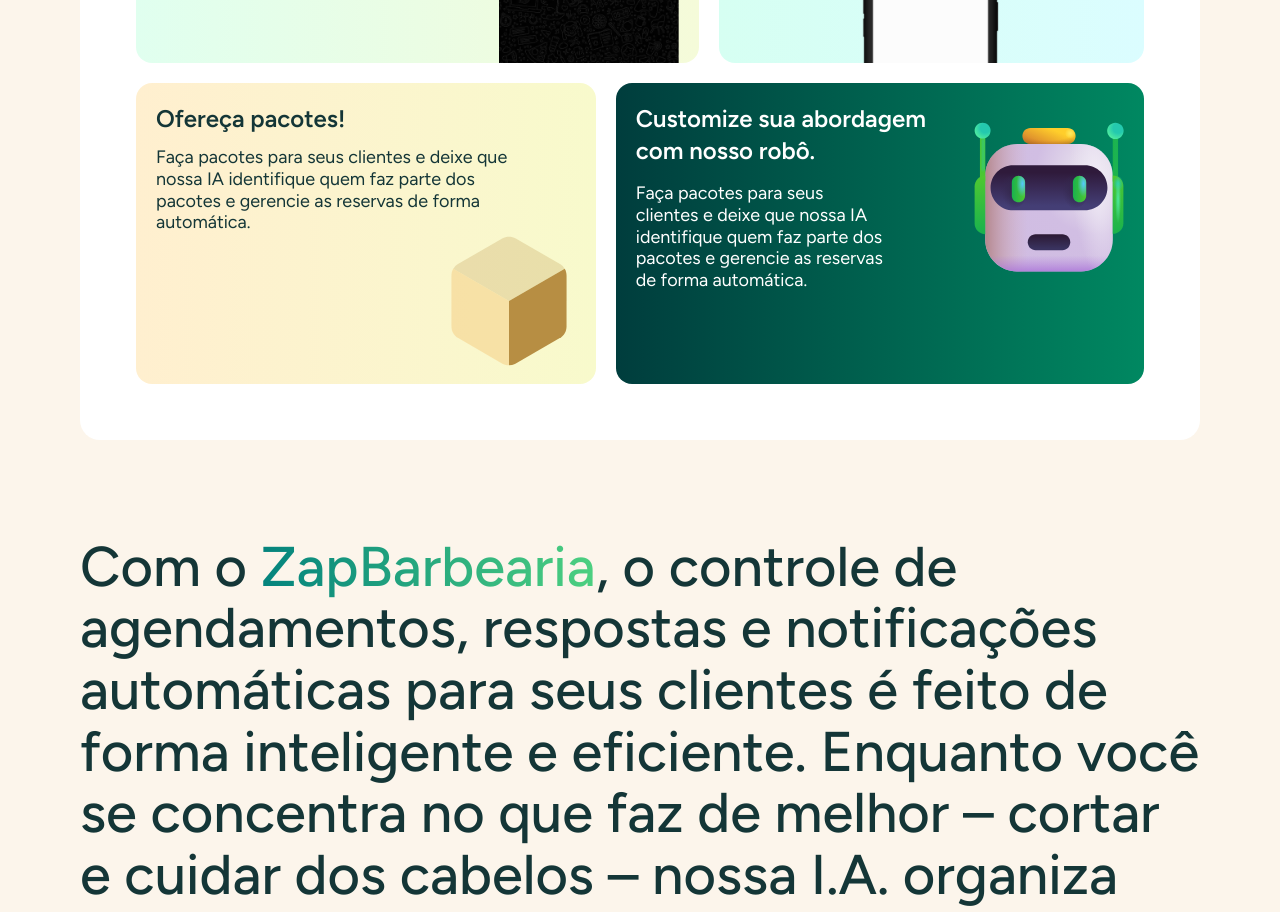
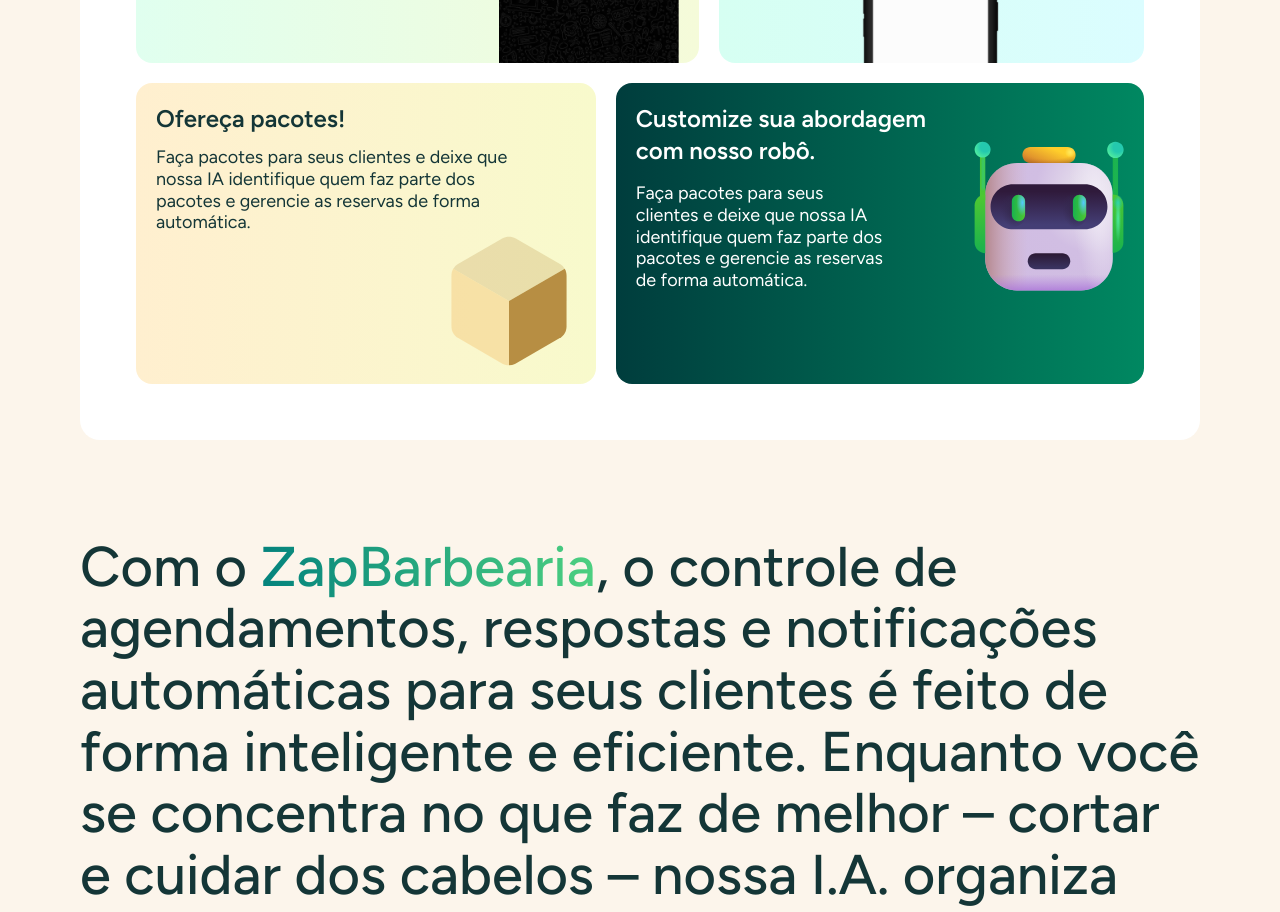
Before and after one commit to usystemsoftwares/zap-barbearia-front, a Next.js app: page / in a window 1280 px wide. Shown: the part 1620-2532 px from the top of the page. Built offline with nearby package versions, Linux system fonts and the light colour scheme.

Commit message:
fix: robot image position

```diff
--- a/components/service-anim.tsx
+++ b/components/service-anim.tsx
@@ -67,7 +67,7 @@
             <p className="max-w-[22ch]">Faça pacotes para seus clientes e deixe que nossa IA identifique quem faz parte dos pacotes e gerencie as reservas de forma automática.</p>
           </div>
           <Image
-            className="self-center"
+            className="self-center lg:self-end"
             src={Robot}
             alt="Robô"
           />
```
